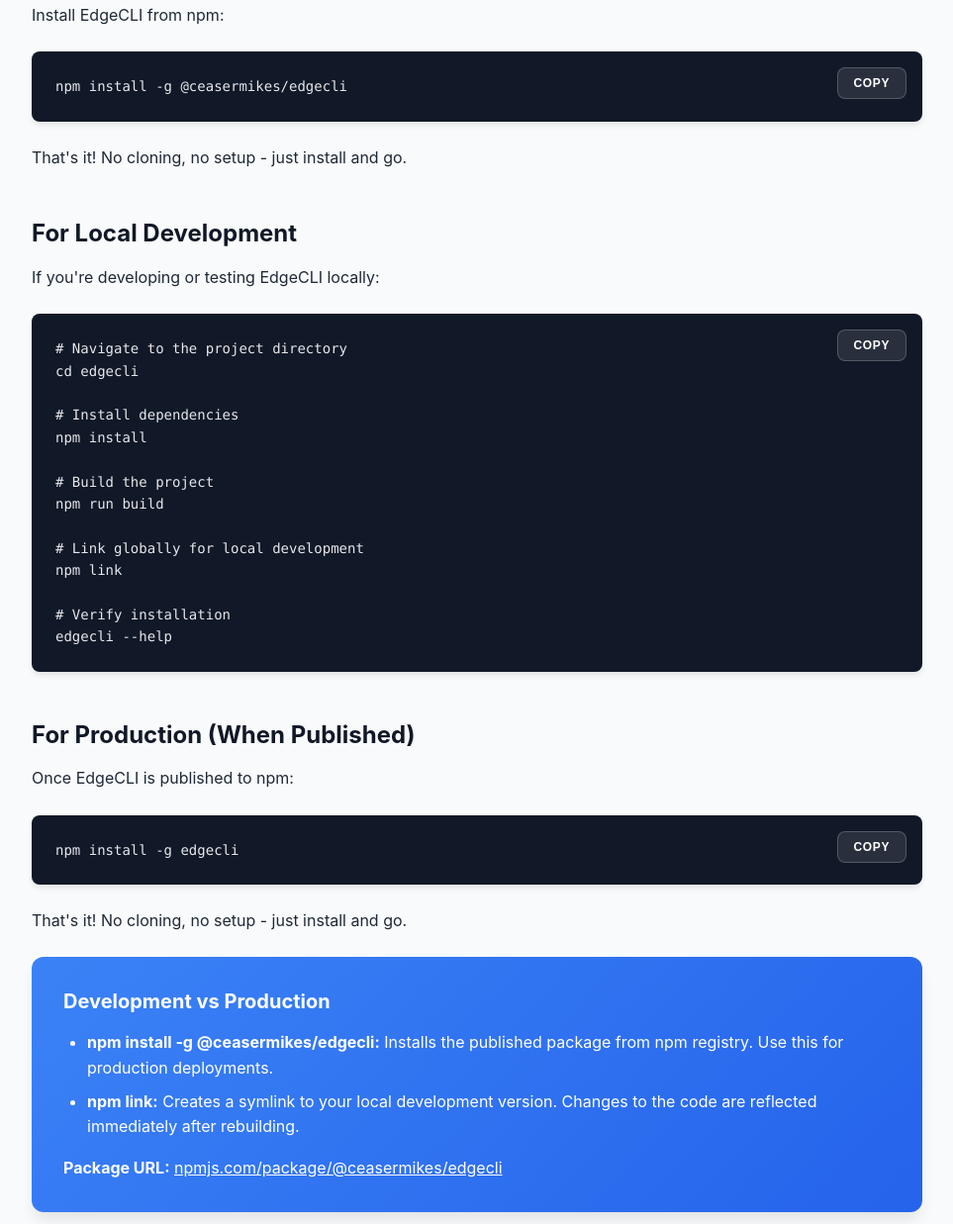
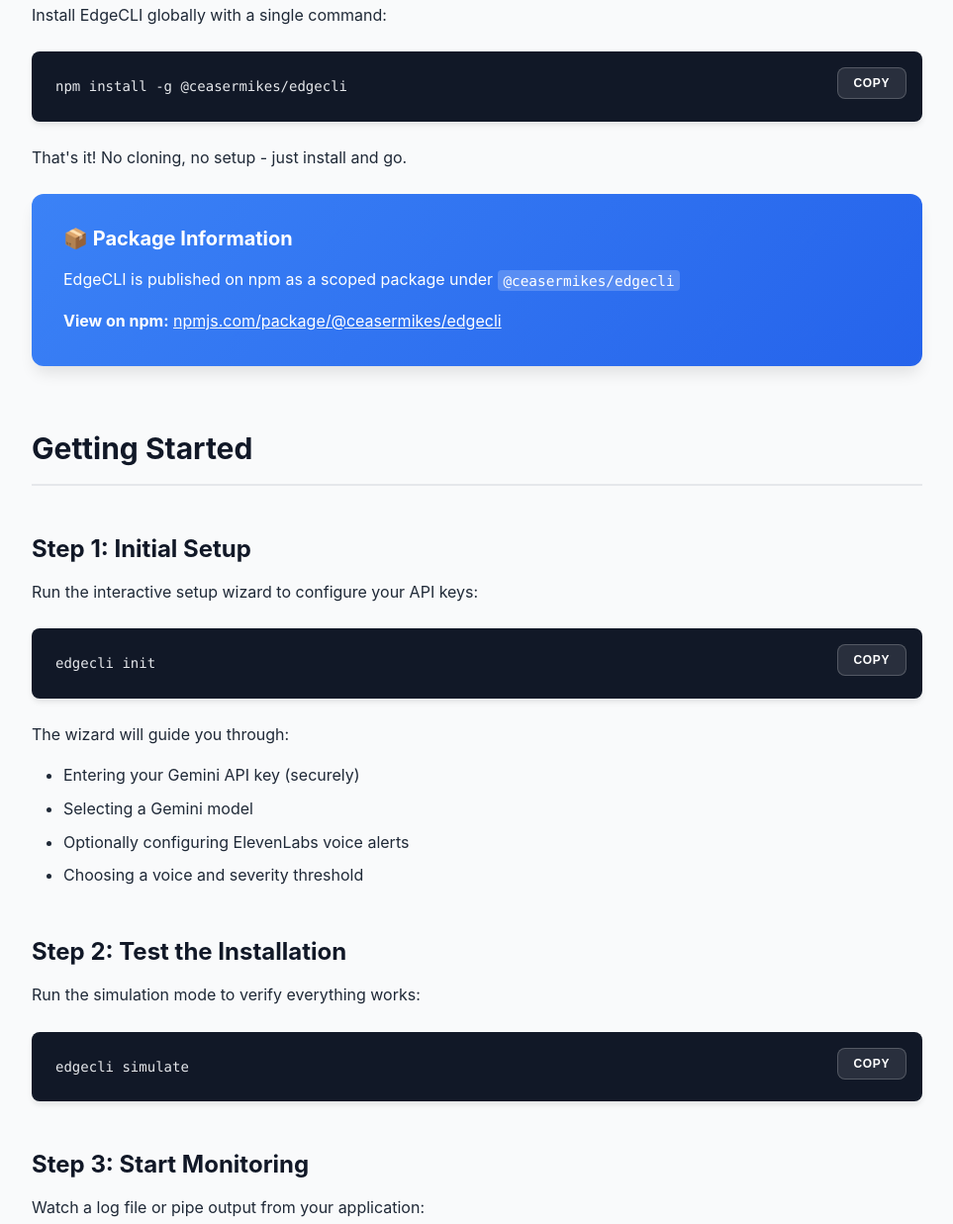
Before and after one commit to ceasermikes002/edgecli, a website: page docs/index.html in a window 1280 px wide. Shown: the part 1356-2593 px from the top of the page at 99% size, without its empty margins (296-1259 px from the left). Drawn offline with Linux system fonts and the light colour scheme.

Commit message:
docs: Remove local development references from user documentation
- Removed all local development setup instructions
- Removed npm link references
- Simplified installation to single npm install command
- Cleaned up reinstall section
- Fixed package name references to @ceasermikes/edgecli
- User docs now focus only on production usage

```diff
--- a/docs/index.html
+++ b/docs/index.html
@@ -87,46 +87,17 @@
                 <li>ElevenLabs API key (optional, for voice alerts)</li>
             </ul>
 
-            <h3>For Production (Published Package)</h3>
-            <p>Install EdgeCLI from npm:</p>
+            <h3>Install from npm</h3>
+            <p>Install EdgeCLI globally with a single command:</p>
             <div class="code-block">
                 <pre><code>npm install -g @ceasermikes/edgecli</code></pre>
             </div>
             <p>That's it! No cloning, no setup - just install and go.</p>
 
-            <h3>For Local Development</h3>
-            <p>If you're developing or testing EdgeCLI locally:</p>
-            <div class="code-block">
-                <pre><code># Navigate to the project directory
-cd edgecli
-
-# Install dependencies
-npm install
-
-# Build the project
-npm run build
-
-# Link globally for local development
-npm link
-
-# Verify installation
-edgecli --help</code></pre>
-            </div>
-
-            <h3>For Production (When Published)</h3>
-            <p>Once EdgeCLI is published to npm:</p>
-            <div class="code-block">
-                <pre><code>npm install -g edgecli</code></pre>
-            </div>
-            <p>That's it! No cloning, no setup - just install and go.</p>
-
             <div class="info-box" style="background: linear-gradient(135deg, #3b82f6 0%, #2563eb 100%); margin-top: 1.5rem;">
-                <h4 style="color: white; margin-top: 0;">Development vs Production</h4>
-                <ul style="color: white;">
-                    <li><strong>npm install -g @ceasermikes/edgecli:</strong> Installs the published package from npm registry. Use this for production deployments.</li>
-                    <li><strong>npm link:</strong> Creates a symlink to your local development version. Changes to the code are reflected immediately after rebuilding.</li>
-                </ul>
-                <p style="color: white; margin-bottom: 0;"><strong>Package URL:</strong> <a href="https://www.npmjs.com/package/@ceasermikes/edgecli" target="_blank" style="color: white; text-decoration: underline;">npmjs.com/package/@ceasermikes/edgecli</a></p>
+                <h4 style="color: white; margin-top: 0;">📦 Package Information</h4>
+                <p style="color: white;">EdgeCLI is published on npm as a scoped package under <code style="background: rgba(255,255,255,0.2); color: white;">@ceasermikes/edgecli</code></p>
+                <p style="color: white; margin-bottom: 0;"><strong>View on npm:</strong> <a href="https://www.npmjs.com/package/@ceasermikes/edgecli" target="_blank" style="color: white; text-decoration: underline;">npmjs.com/package/@ceasermikes/edgecli</a></p>
             </div>
         </section>
 
@@ -446,7 +417,7 @@ edgecli voice --test</code></pre>
                 <div class="code-block">
                     <pre><code>edgecli uninstall</code></pre>
                 </div>
-                <p class="warning">⚠️ This will permanently delete all configuration files, API keys, session data, AND uninstall the npm package. You'll need to reinstall with <code>npm install -g edgecli</code> to use EdgeCLI again.</p>
+                <p class="warning">⚠️ This will permanently delete all configuration files, API keys, session data, AND uninstall the npm package. You'll need to reinstall with <code>npm install -g @ceasermikes/edgecli</code> to use EdgeCLI again.</p>
 
                 <div class="info-box" style="background: linear-gradient(135deg, #f59e0b 0%, #d97706 100%); margin-top: 1.5rem;">
                     <h4 style="color: white; margin-top: 0;">What Gets Removed</h4>
@@ -843,7 +814,7 @@ edgecli suggest --file src/problematic-file.js</code></pre>
                 <li><strong>Uninstall the EdgeCLI npm package</strong></li>
             </ol>
 
-            <p class="warning">⚠️ This is a complete uninstall. After running this command, EdgeCLI will be completely removed from your system. You'll need to run <code>npm install -g edgecli</code> to use it again.</p>
+            <p class="warning">⚠️ This is a complete uninstall. After running this command, EdgeCLI will be completely removed from your system. You'll need to run <code>npm install -g @ceasermikes/edgecli</code> to use it again.</p>
 
             <h3>What Gets Removed</h3>
             <ul>
@@ -866,25 +837,6 @@ edgecli suggest --file src/problematic-file.js</code></pre>
             <h3>Reinstalling</h3>
             <p>To reinstall EdgeCLI after uninstalling:</p>
 
-            <p><strong>For local development:</strong></p>
-            <div class="code-block">
-                <pre><code># Navigate to project directory
-cd /path/to/edgecli
-
-# Install dependencies
-npm install
-
-# Build the project
-npm run build
-
-# Link globally
-npm link
-
-# Run setup wizard
-edgecli init</code></pre>
-            </div>
-
-            <p><strong>For production (published package):</strong></p>
             <div class="code-block">
                 <pre><code># Install the package
 npm install -g @ceasermikes/edgecli
```
